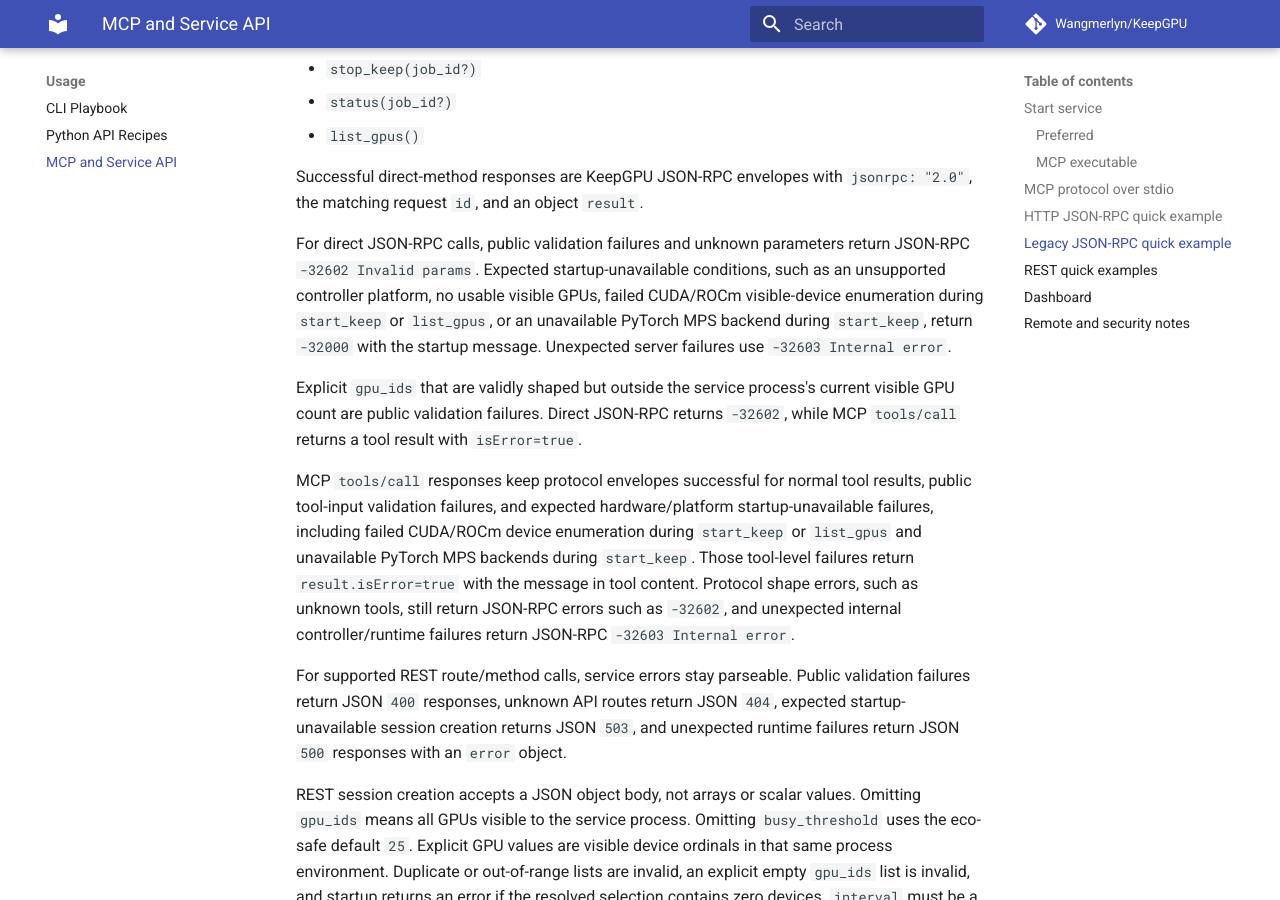
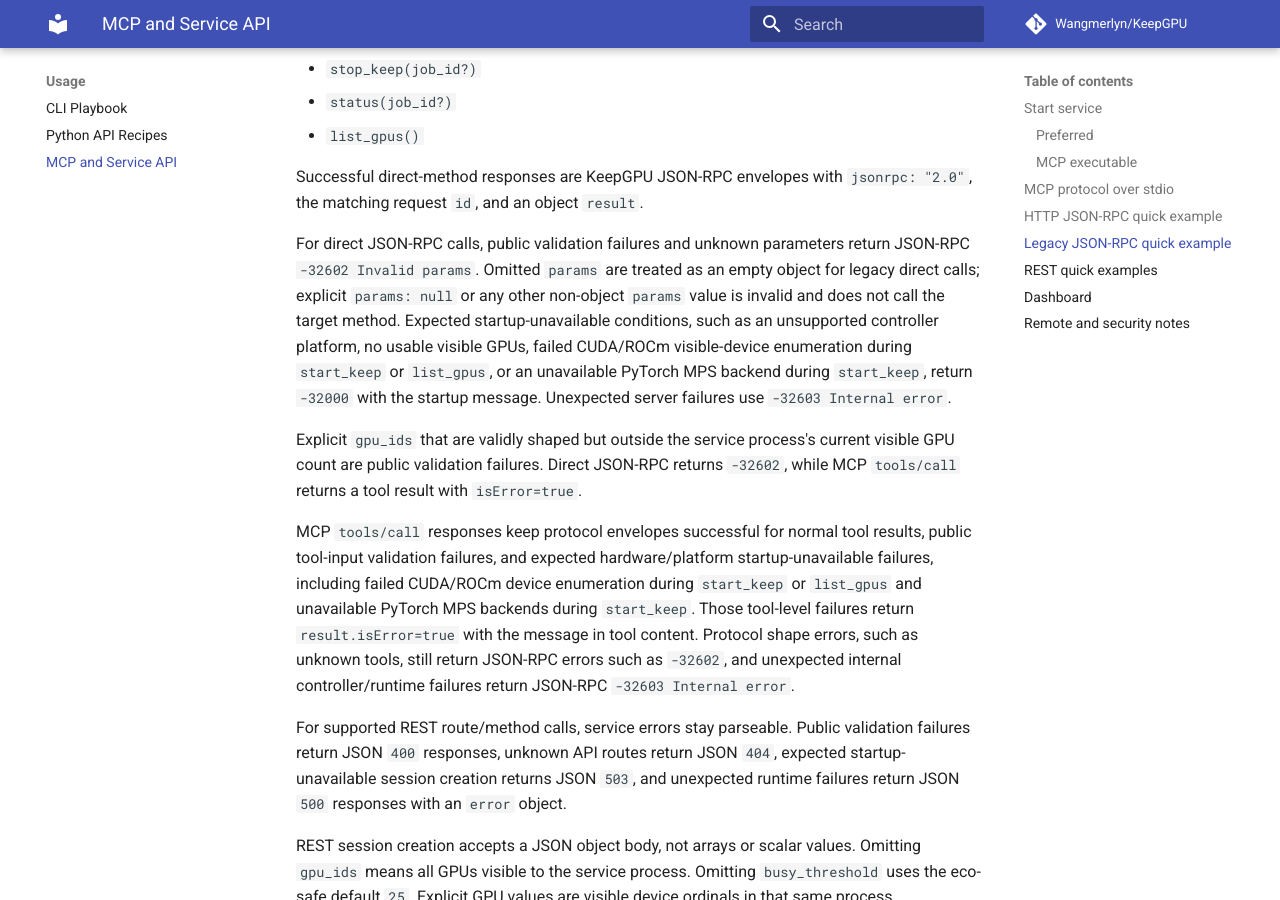
Before and after one commit to Wangmerlyn/KeepGPU, an MkDocs documentation site: the page built from docs/guides/mcp.md, in a window 1280 px wide and 900 px high, scrolled down 2374 px. Built offline with MkDocs 1.6.1 and Material for MkDocs 9.7.7, drawn with Linux system fonts in a browser that asks for light colours; comment, search, counter and statistics services are not loaded.

Commit message:
fix(mcp): reject null rpc params
Reject explicit JSON-RPC params:null and other non-object params before method dispatch, preserving omitted params as legacy empty objects. Add regression coverage proving stop_keep params:null cannot trigger stop-all side effects.

```diff
--- a/docs/guides/mcp.md
+++ b/docs/guides/mcp.md
@@ -110,7 +110,10 @@ Successful direct-method responses are KeepGPU JSON-RPC envelopes with
 `jsonrpc: "2.0"`, the matching request `id`, and an object `result`.
 
 For direct JSON-RPC calls, public validation failures and unknown parameters
-return JSON-RPC `-32602 Invalid params`. Expected startup-unavailable
+return JSON-RPC `-32602 Invalid params`. Omitted `params` are treated as an
+empty object for legacy direct calls; explicit `params: null` or any other
+non-object `params` value is invalid and does not call the target method.
+Expected startup-unavailable
 conditions, such as an unsupported controller platform, no usable visible GPUs,
 failed CUDA/ROCm visible-device enumeration during `start_keep` or `list_gpus`,
 or an unavailable PyTorch MPS backend during `start_keep`, return `-32000` with
```
Also changed, not shown: AGENTS.md (+5 -1 lines), docs/reference/cli.md (+3 -0 lines), 2 other files.
